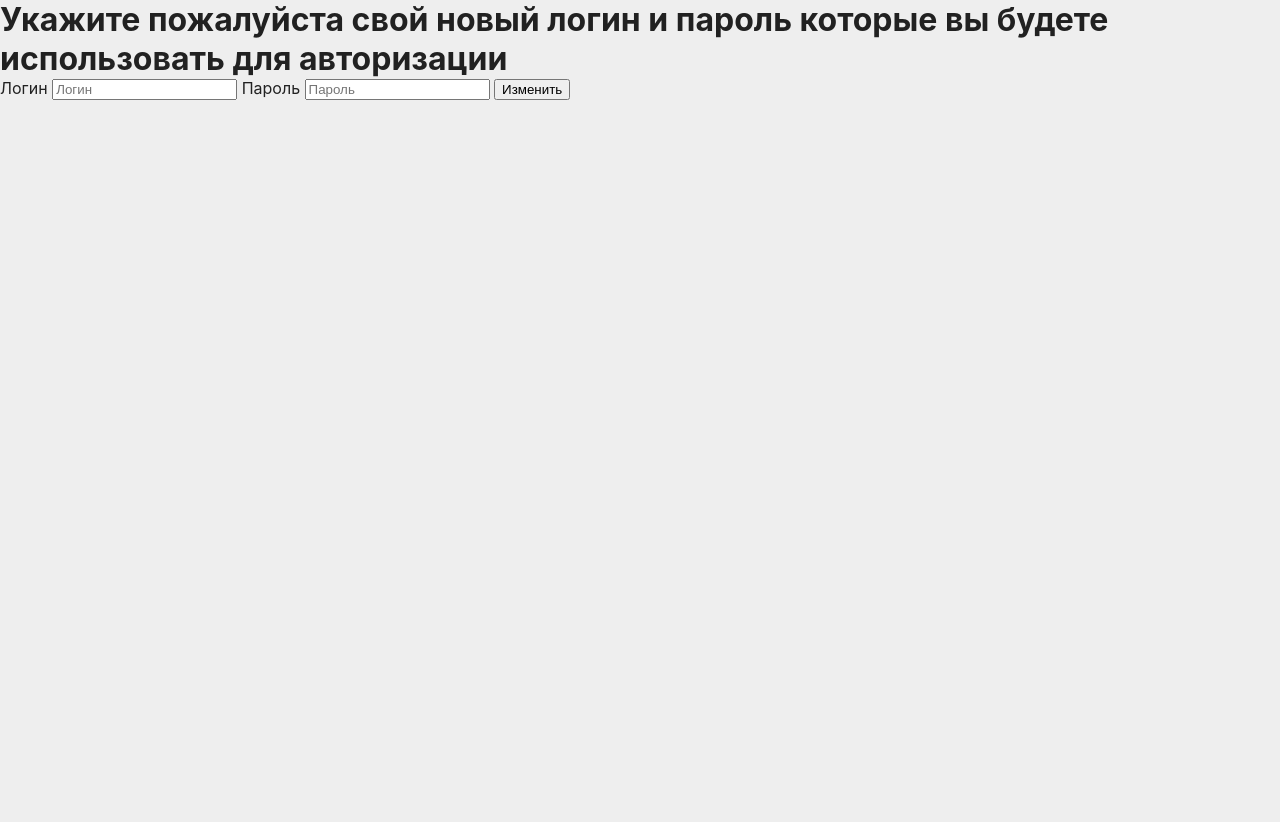
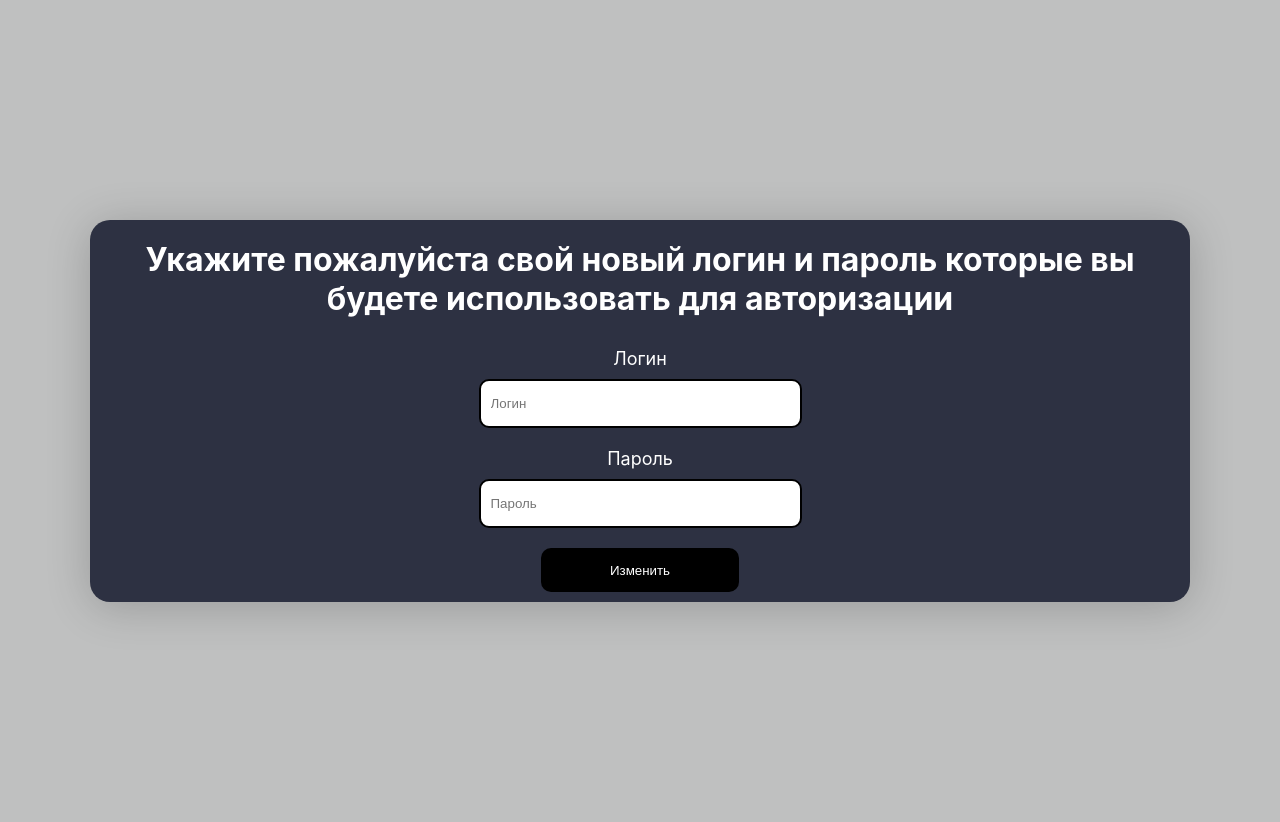
Before and after one commit to Nicki-Pikachuherics/Hackathon-Kampus, a Python web app: template templates/profile.html in a window 1280 px wide. Before the commit the page ends 100 px from the top, so only its background shows below. Run offline with Jinja, Linux system fonts and the light colour scheme; the template is opened without the code that fills it, so the values that code supplies are empty.

Commit message:
add дизайн для логин и профиля

```diff
--- a/static/css/login.css
+++ b/static/css/login.css
@@ -13,6 +13,8 @@
   background-color: rgba(255, 255, 255, 0.2);
   box-shadow: 0 5px 45px rgba(0, 0, 0, 0.2);
   border-radius: 20px;
+  opacity: 0;
+  animation: smoothly 3s forwards;
 }
 
 .login__content {
--- a/static/css/profile.css
+++ b/static/css/profile.css
@@ -4,23 +4,23 @@ p {
   padding: 0;
 }
 
-body {
+.profile {
   background-color: #eee;
   color: #212121;
 }
 
+/* for login */
 .header {
   color: #f67519;
   background-color: #fff;
   display: flex;
   justify-content: space-between;
-  width: 455px;
-  margin: 60px auto;
+  width: 100%;
+  margin: 23px auto;
   padding: 21px;
   border-radius: 10px;
   border: 2px dotted var(--text-black);
   align-items: center;
-  flex-direction: column;
 }
 
 .profile__wrapper {
@@ -39,6 +39,13 @@ a:visited {
   color: var(--text-black);
 }
 
+p {
+  font-size: 18px;
+  font-weight: 400;
+  line-height: 22px;
+  color: var(--text-black);
+}
+
 .profile__header {
   display: flex;
   flex-direction: column;
@@ -48,3 +55,105 @@ a:visited {
   color: #000;
   gap: 10px;
 }
+
+.profile__header img {
+  width: 100px;
+  height: 100px;
+  text-align: center;
+}
+
+.profile__person {
+  display: flex;
+  align-items: center;
+  justify-content: space-between;
+}
+
+.new {
+  background-color: #bfc0c0;
+}
+
+.new__wrapper {
+  max-width: var(--width-1100);
+  margin: 220px auto;
+  padding: 21px;
+  background-color: #2d3142;
+  padding: 10px 20px;
+  box-shadow: 0 5px 45px rgba(0, 0, 0, 0.2);
+  border-radius: 20px;
+  opacity: 0;
+  animation: smoothly 3s forwards;
+}
+
+.header__new {
+  text-align: center;
+  color: #fff;
+  padding: 10px 20px;
+  margin-bottom: 20px;
+}
+
+label {
+  font-size: 18px;
+  color: var(--text-white);
+}
+
+form {
+  display: flex;
+  flex-direction: column;
+  gap: 10px;
+  align-items: center;
+}
+
+input[type="text" i],
+input[type="password" i] {
+  width: 323px;
+  height: 49px;
+  border: 2px solid #000;
+  border-radius: 10px;
+  margin-bottom: 10px;
+  padding: 10px;
+}
+
+input[type="submit" i] {
+  border: none;
+  background: none;
+  border-radius: 10px;
+  background: #000;
+  padding: 10px 10px;
+  color: var(--text-white);
+  width: 198px;
+  height: 44px;
+  cursor: pointer;
+}
+
+input[type="submit" i]:hover {
+  background: #3b3b3b;
+}
+
+a:hover {
+  color: var(--hover-color-for-menu-item);
+}
+
+a {
+  position: relative;
+  text-decoration: none;
+  gap: 5px;
+  display: flex;
+  align-items: center;
+  color: var(--color-for-menu-item);
+}
+
+a::after {
+  content: "";
+  position: absolute;
+  left: 50%;
+  bottom: -2px;
+  width: 0;
+  height: 2px;
+  background-color: var(--hover-color-for-menu-item);
+  transition: width 0.3s ease-in-out, left 0.3s ease-in-out;
+}
+
+a:hover::after {
+  width: 100%;
+  left: 0;
+}
--- a/templates/index.html
+++ b/templates/index.html
@@ -136,7 +136,7 @@
       <section>
         <div class="video__wrapper">
           <video width="1240px" height="900px" controls>
-            <source src="/static/video/campus_in_tyumen.mp4" type="video/mp4" />
+            <source src="/servevideo/campus_in_tyumen.mp4" type="video/mp4" />
           </video>
         </div>
       </section>
--- a/templates/profile.html
+++ b/templates/profile.html
@@ -7,9 +7,10 @@
     <link rel="stylesheet" href="/static/css/global.css" />
     <link rel="stylesheet" href="/static/css/profile.css" />
   </head>
-  <body>
+  <body class="new">
+    <div class="new__wrapper">
       {% if not data['user']['login'] %}
-    <h1>
+      <h1 class="header__new">
         Укажите пожалуйста свой новый логин и пароль которые вы будете
         использовать для авторизации
       </h1>
@@ -27,7 +28,9 @@
       </div>
       <div class="profile__wrapper">
         <div class="profile__header">
+          <img src="/static/images/logo_Profile.png" alt="" />
           <div class="profile__person">
+            <div>
               <p>Логин: {{data['user']['login']}}</p>
               <p>Имя: {{data['user']['name']}}</p>
               <p>Фамилия: {{data['user']['surname']}}</p>
@@ -37,21 +40,23 @@
               <p>Телефон: {{data['user']['phone_number']}}</p>
               <p>Почта: {{data['user']['email']}}</p>
               <p>
-            Пол: {% if data['user']['gender'] == 1 %}Мужской{% else %}Женский{%
-            endif %}
+                Пол: {% if data['user']['gender'] == 1 %}Мужской{% else
+                %}Женский{% endif %}
               </p>
             </div>
           </div>
-
           <div class="profile__info">
-        <a href="{{data['user']['university']['name']}}"
+            <a href="/university/{{data['user']['university']['name']}}"
               ><p>
-            Университет: {{data['user']['university']['options']['fullName']}}
+                Университет:
+                {{data['user']['university']['options']['fullName']}}
               </p></a
             >
             <p>Профессия: {{data['user']['profession']}}</p>
             {% endif %}
           </div>
         </div>
+      </div>
+    </div>
   </body>
 </html>
```
Lines whose indentation alone changed are shown as unchanged.
